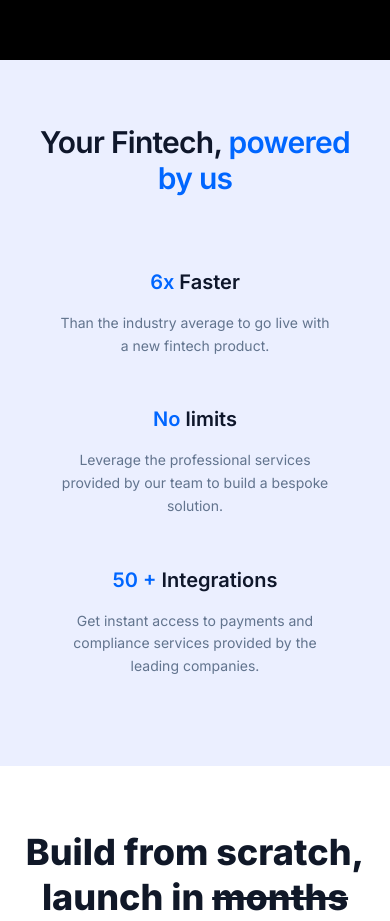
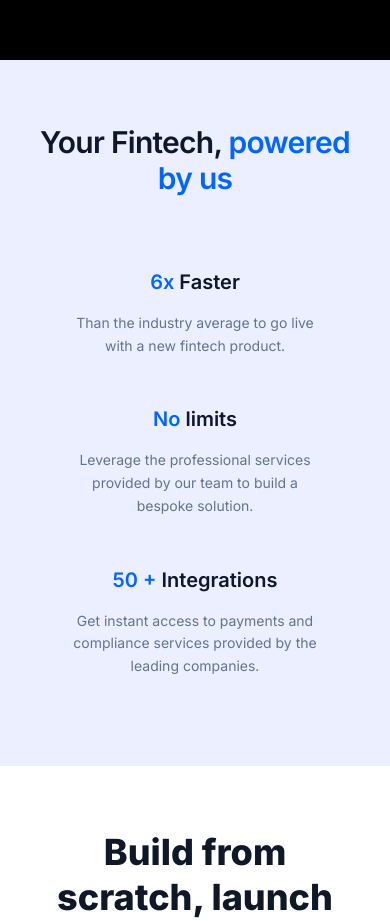
Before and after one commit to 316-Group/Fintechconnect-website, a Next.js app: page / in a window 390 px wide. Shown: the part 1020-1941 px from the top of the page. Built offline with nearby package versions, Linux system fonts and the light colour scheme.

Commit message:
screen size fix 2

```diff
--- a/app/BenefitsSection.tsx
+++ b/app/BenefitsSection.tsx
@@ -23,7 +23,7 @@ export default function BenefitsSection() {
   return (
     // 1. Replaced bg-gray-300 with the exact light lavender tint matching your design
     <section className="relative py-16 lg:py-24 bg-[#ebefff] overflow-hidden">
-      <div className="relative max-w-7xl mx-auto px-6">
+      <div className="w-full px-6 lg:px-6 max-w-[92.5%] mx-auto">
 
         {/* Heading */}
         <div className="text-center mb-12 lg:mb-20">
--- a/app/Featuressection.tsx
+++ b/app/Featuressection.tsx
@@ -38,7 +38,7 @@ const features = [
 const FeaturesSection = () => {
   return (
     <section className="bg-white py-16 md:py-24">
-      <div className="w-full px-6 lg:px-6 max-w-[1400px] mx-auto">
+      <div className="w-full px-6 lg:px-6 max-w-[92.5%] mx-auto">
 
         <div className="text-center mb-16 md:mb-20">
           <h2 className="text-4xl md:text-5xl font-extrabold text-gray-900 leading-tight">
--- a/app/Modulessection.tsx
+++ b/app/Modulessection.tsx
@@ -17,7 +17,7 @@ const modules = [
 export default function ModulesSection() {
   return (
     <section className="py-24 bg-white">
-      <div className="max-w-7xl mx-auto px-6 text-center">
+      <div className="w-full px-6 lg:px-6 max-w-[92.5%] mx-auto text-center">
         {/* Header Section */}
         <h2 className="text-4xl font-bold text-slate-900 mb-6">
           Fintech Connect powers <span className="text-blue-600">innovators</span>
```
